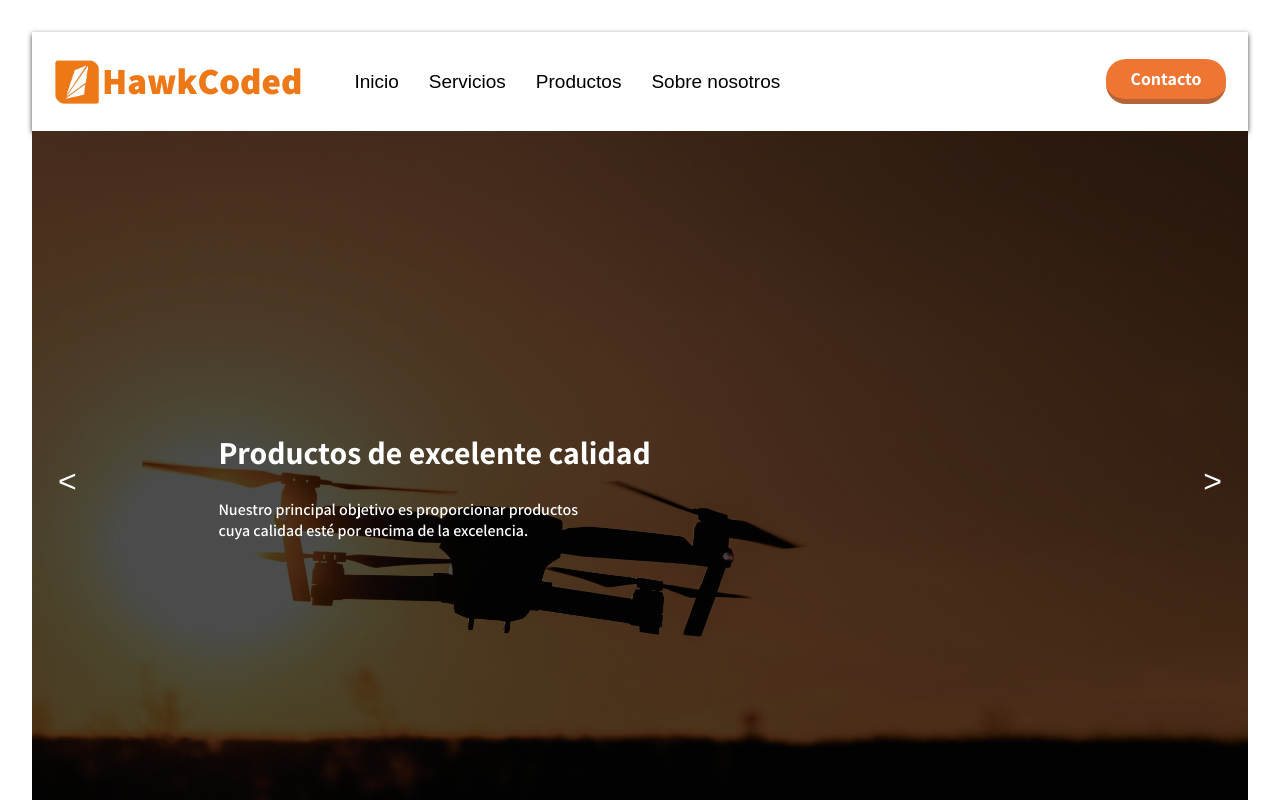
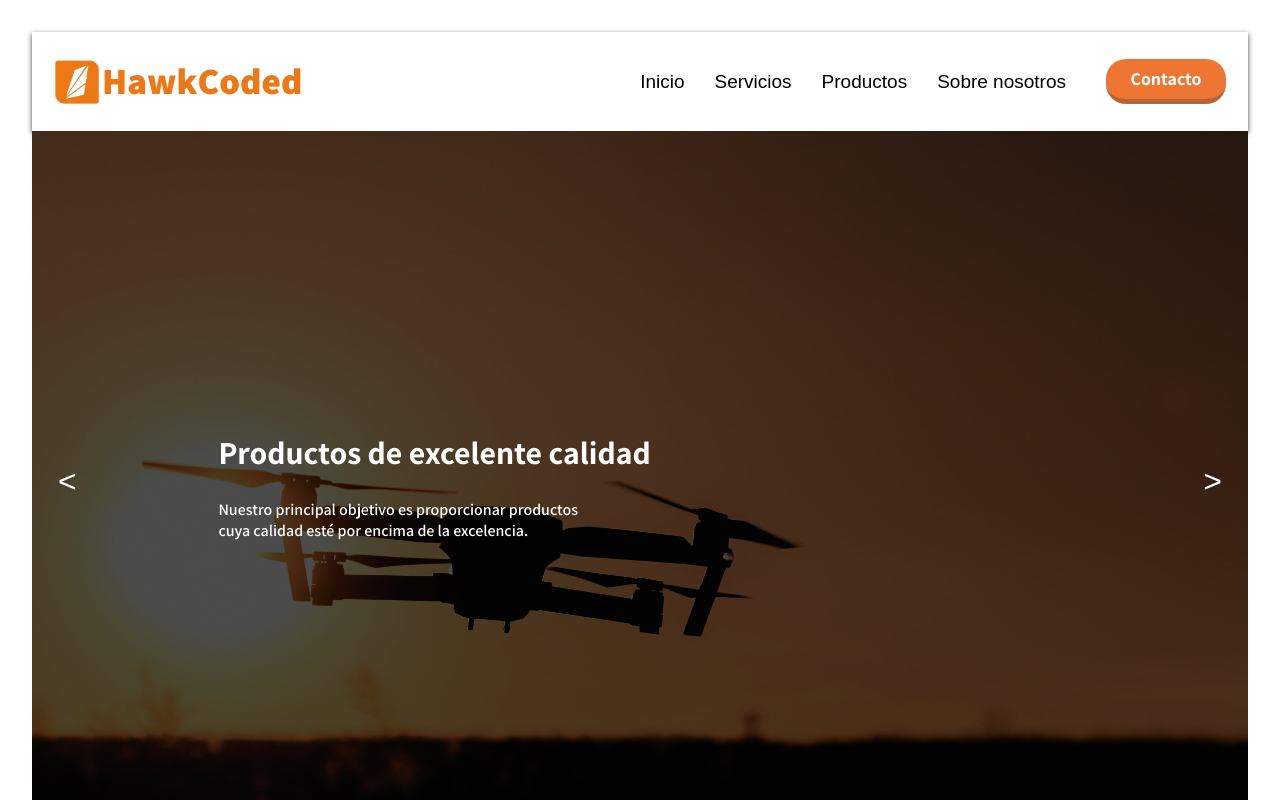
Before and after one commit to sol1217/hawkcoded, a React (Vite) app: page / in a window 1280 px wide. Shown: the top 800 px of the page. Built offline with nearby package versions, Linux system fonts and the light colour scheme.

Commit message:
responsive

```diff
--- a/src/components/layout/Header/Header.elements.ts
+++ b/src/components/layout/Header/Header.elements.ts
@@ -81,7 +81,7 @@ export const MobilMenuButton = styled.button<MobilMenuButtonProps>`
     animation: ${({ isOpen }) => (isOpen ? rotateIn : rotateOut)} 0.3s forwards;
   }
 
-  @media (min-width: 1000px) {
+  @media (min-width: 909px) {
     display: none;
   }
 `;
@@ -108,7 +108,7 @@ export const MobilMenuSection = styled.div<MobilMenuSectionProps>`
     max-height 0.3s ease,
     opacity 0.3s ease;
 
-  @media (min-width: 1000px) {
+  @media (min-width: 909px) {
     display: none;
   }
 `;
@@ -143,13 +143,13 @@ export const LogoImage = styled.img`
 export const SearchContainer = styled.div`
   display: flex;
   flex-direction: row;
-  justify-content: space-between;
+  justify-content: flex-end;
   align-items: center;
   gap: 30px;
   padding: 2px;
   width: 100%;
 
-  @media (max-width: 1000px) {
+  @media (max-width: 909px) {
     display: none;
   }
 
--- a/src/components/layout/Header/Header.tsx
+++ b/src/components/layout/Header/Header.tsx
@@ -13,14 +13,6 @@ export function Header() {
   const handleShowMobilMenu = () => {
     setIsShowMobilMenu(!isShowMobilMenu);
   };
-
-  useEffect(() => {
-    if (isShowMobilMenu) {
-      document.body.style.overflow = "hidden";
-    } else {
-      document.body.style.overflow = "";
-    }
-  }, [isShowMobilMenu]);
 
   useEffect(() => {
     const handleScroll = () => {
--- a/src/components/layout/NavMenu/NavMenu.tsx
+++ b/src/components/layout/NavMenu/NavMenu.tsx
@@ -1,5 +1,4 @@
 import {
-  ContactLink,
   LinkContainer,
   NavContainer,
   NavMenuLinks,
```
